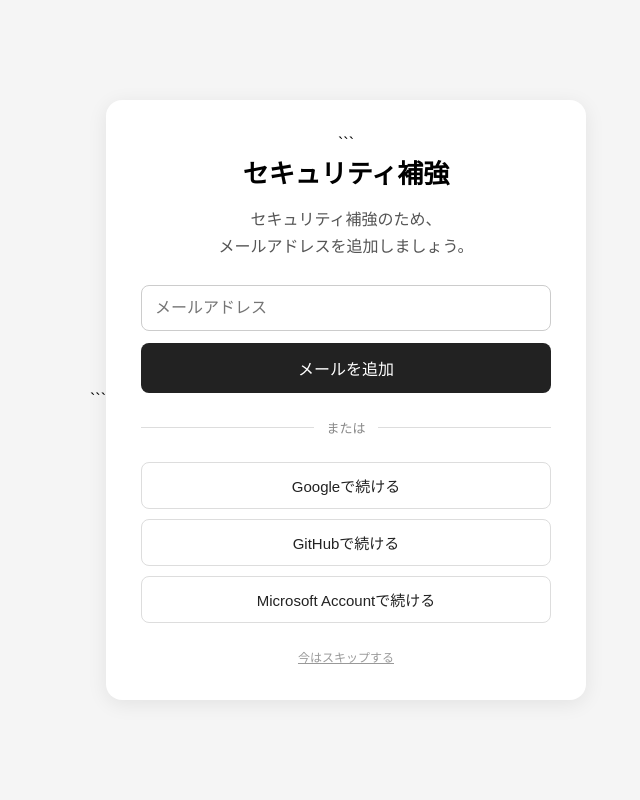
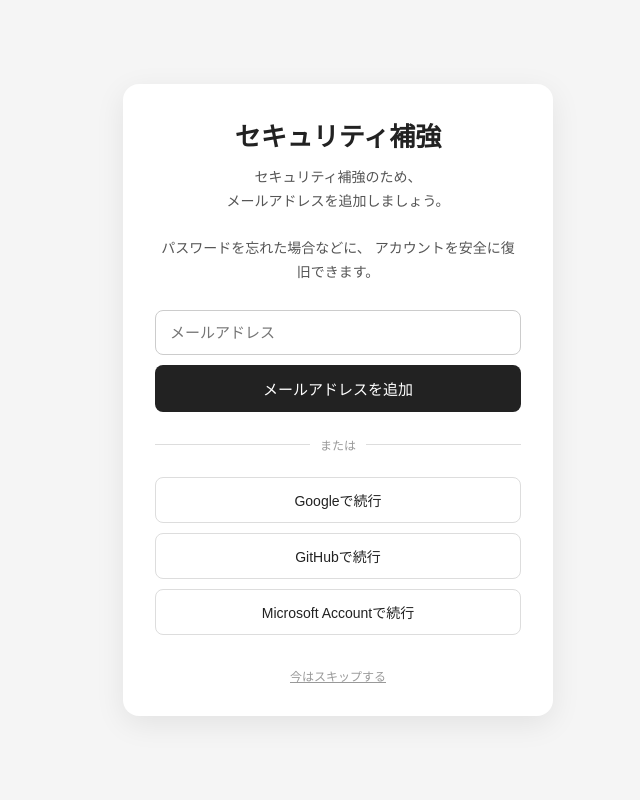
Before and after one commit to Denissssssssssssssssssssssssssssssssss/mr-red-banana-chat, a Flask app: template templates/security_email.html in a window 1280 px wide. Shown: the whole page, without its empty margins (302-942 px from the left). Run offline with Flask 3, Linux system fonts and the light colour scheme; the template is opened without the code that fills it, so the values that code supplies are empty; parts of the project's set-up code (start-up, migrations or seed data) failed here and were passed over.

Commit message:
Refactor security email template HTML and styles
Updated the HTML structure and styles for the security email template, including adjustments to the layout, button styles, and form elements.

````diff
--- a/templates/security_email.html
+++ b/templates/security_email.html
@@ -1,13 +1,22 @@
 <!DOCTYPE html>
+<html lang="ja">
 
-<html lang="ja">
 <head>
     <meta charset="UTF-8">
-    <meta name="viewport" content="width=device-width, initial-scale=1.0">
+
+    <meta
+        name="viewport"
+        content="width=device-width, initial-scale=1.0"
+    >
 
     <title>セキュリティ補強</title>
 
     <style>
+
+        * {
+            box-sizing: border-box;
+        }
+
         body {
             margin: 0;
             min-height: 100vh;
@@ -17,22 +26,28 @@
             align-items: center;
 
             background: #f5f5f5;
-        font-family: Arial, sans-serif;
+
+            font-family:
+                -apple-system,
+                BlinkMacSystemFont,
+                "Segoe UI",
+                sans-serif;
+
+            color: #222;
         }
 
         .container {
-        width: 90%;
-        max-width: 480px;
+            width: 100%;
+            max-width: 430px;
+
+            padding: 32px;
 
             background: white;
-
-        padding: 35px;
-        box-sizing: border-box;
 
             border-radius: 16px;
 
             box-shadow:
-            0 4px 20px rgba(0, 0, 0, 0.08);
+                0 8px 30px rgba(0, 0, 0, 0.08);
 
             text-align: center;
         }
@@ -45,56 +60,73 @@
         }
 
         .description {
+            margin-bottom: 26px;
+
+            line-height: 1.7;
+
             color: #555;
-        line-height: 1.7;
-        margin-bottom: 25px;
+
+            font-size: 14px;
         }
 
         .email-form {
-        display: flex;
-        flex-direction: column;
-        gap: 12px;
+            margin-bottom: 22px;
         }
 
         input[type="email"] {
             width: 100%;
 
-        padding: 13px;
-
-        box-sizing: border-box;
+            padding: 13px 14px;
 
             border: 1px solid #ccc;
+
             border-radius: 8px;
 
-        font-size: 16px;
+            font-size: 15px;
+
+            outline: none;
         }
 
-    button {
+        input[type="email"]:focus {
+            border-color: #666;
+        }
+
+        .email-button {
             width: 100%;
+
+            margin-top: 10px;
 
             padding: 13px;
 
             border: none;
+
             border-radius: 8px;
 
             background: #222;
+
             color: white;
 
-        font-size: 16px;
+            font-size: 15px;
 
             cursor: pointer;
         }
 
-    button:hover {
+        .email-button:hover {
             opacity: 0.85;
         }
 
         .divider {
             display: flex;
+
             align-items: center;
-        gap: 12px;
 
-        margin: 25px 0;
+            gap: 10px;
+
+            margin: 24px 0;
+
+            color: #999;
+
+            font-size: 12px;
         }
 
         .divider::before,
@@ -108,35 +140,24 @@
             background: #ddd;
         }
 
-    .divider span {
-        color: #888;
-        font-size: 13px;
-    }
+        .oauth-button {
+            width: 100%;
 
-    .oauth-buttons {
-        display: flex;
-        flex-direction: column;
-        gap: 10px;
-    }
-
-    .oauth-button {
-        display: block;
-
-        width: 100%;
+            margin-bottom: 10px;
 
             padding: 12px;
 
-        box-sizing: border-box;
+            border: 1px solid #ddd;
 
-        border: 1px solid #ddd;
             border-radius: 8px;
 
             background: white;
+
             color: #222;
 
-        text-decoration: none;
+            font-size: 14px;
 
-        font-size: 15px;
+            cursor: pointer;
         }
 
         .oauth-button:hover {
@@ -146,38 +167,71 @@
         .skip {
             display: block;
 
-        margin-top: 25px;
+            margin-top: 22px;
+
+            color: #999;
 
             font-size: 12px;
-        color: #999;
 
             text-decoration: underline;
+
+            cursor: pointer;
         }
 
         .skip:hover {
             color: #555;
         }
+
+        .message {
+            display: none;
+
+            margin-top: 15px;
+
+            padding: 10px;
+
+            border-radius: 7px;
+
+            background: #fff3cd;
+
+            color: #856404;
+
+            font-size: 13px;
+
+            line-height: 1.5;
+        }
+
     </style>
-```
 
 </head>
+
 
 <body>
 
 <div class="container">
 
-```
-<h1>セキュリティ補強</h1>
+    <h1>
+        セキュリティ補強
+    </h1>
 
-<p class="description">
+
+    <div class="description">
+
         セキュリティ補強のため、<br>
-    メールアドレスを追加しましょう。
-</p>
+        メールアドレスを追加しましょう。<br><br>
 
-<!-- メールアドレス追加 -->
+        パスワードを忘れた場合などに、
+        アカウントを安全に復旧できます。
+
+    </div>
+
+
+    <!-- =================================================
+         メールアドレス追加
+         ================================================= -->
+
     <form
         class="email-form"
-    action="{{ url_for('security_email') }}"
+        action="/security_email"
         method="post"
     >
 
@@ -188,51 +242,117 @@
             autocomplete="email"
         >
 
-    <button type="submit">
-        メールを追加
+        <button
+            type="submit"
+            class="email-button"
+        >
+            メールアドレスを追加
         </button>
 
     </form>
 
+
+    <!-- =================================================
+         OAuth
+         ================================================= -->
+
     <div class="divider">
-    <span>または</span>
+        または
     </div>
 
-<!-- 外部アカウント -->
-<div class="oauth-buttons">
+
+    <button
+        type="button"
+        class="oauth-button"
+        onclick="loginWithProvider('google')"
+    >
+        Googleで続行
+    </button>
+
+
+    <button
+        type="button"
+        class="oauth-button"
+        onclick="loginWithProvider('github')"
+    >
+        GitHubで続行
+    </button>
+
+
+    <button
+        type="button"
+        class="oauth-button"
+        onclick="loginWithProvider('azure')"
+    >
+        Microsoft Accountで続行
+    </button>
+
+
+    <!-- =================================================
+         メッセージ
+         ================================================= -->
+
+    <div
+        id="message"
+        class="message"
+    ></div>
+
+
+    <!-- =================================================
+         スキップ
+         ================================================= -->
 
     <a
-        class="oauth-button"
-        href="{{ url_for('oauth_login', provider='google') }}"
-    >
-        Googleで続ける
-    </a>
-
-    <a
-        class="oauth-button"
-        href="{{ url_for('oauth_login', provider='github') }}"
-    >
-        GitHubで続ける
-    </a>
-
-    <a
-        class="oauth-button"
-        href="{{ url_for('oauth_login', provider='azure') }}"
-    >
-        Microsoft Accountで続ける
-    </a>
-
-</div>
-
-<!-- メールを登録しない -->
-<a
         class="skip"
-    href="{{ url_for('skip_security_email') }}"
+        href="/skip_security_email"
     >
         今はスキップする
     </a>
 
 </div>
 
+
+<script>
+
+    function loginWithProvider(provider) {
+
+        window.location.href =
+            "/auth/" + provider;
+
+    }
+
+
+    /*
+     * URLにエラーが返ってきた場合
+     */
+
+    const params =
+        new URLSearchParams(
+            window.location.search
+        );
+
+
+    const error =
+        params.get("error");
+
+
+    const message =
+        document.getElementById(
+            "message"
+        );
+
+
+    if (error) {
+
+        message.style.display = "block";
+
+        message.textContent =
+            "認証に失敗しました。もう一度お試しください。";
+
+    }
+
+</script>
+
 </body>
+
 </html>
````
Lines whose indentation alone changed are shown as unchanged.
